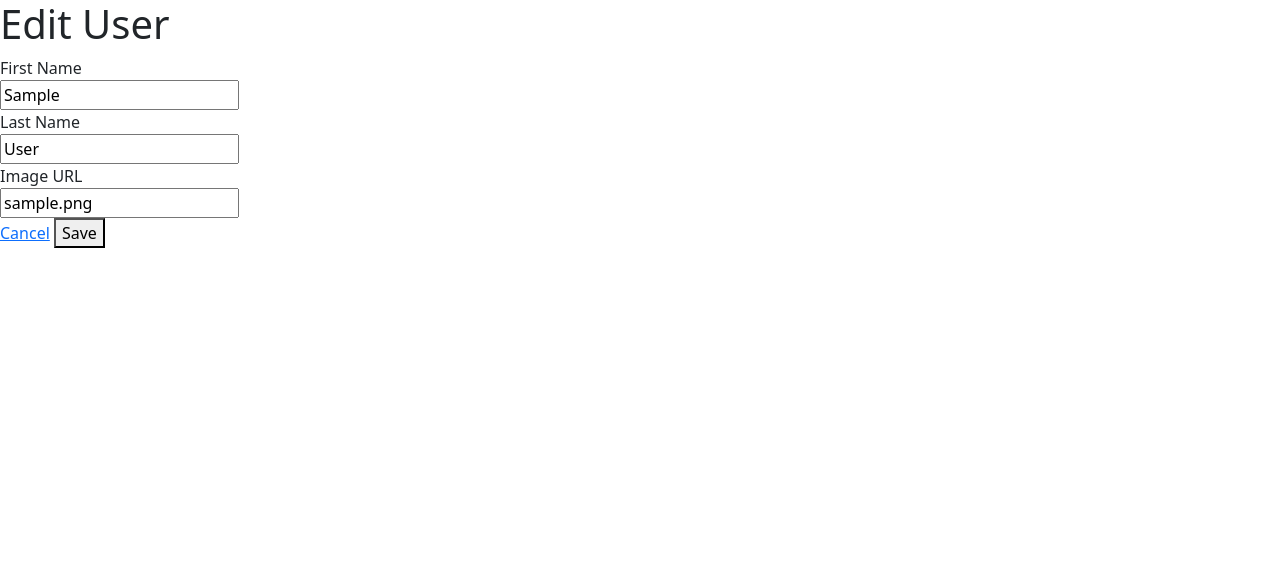
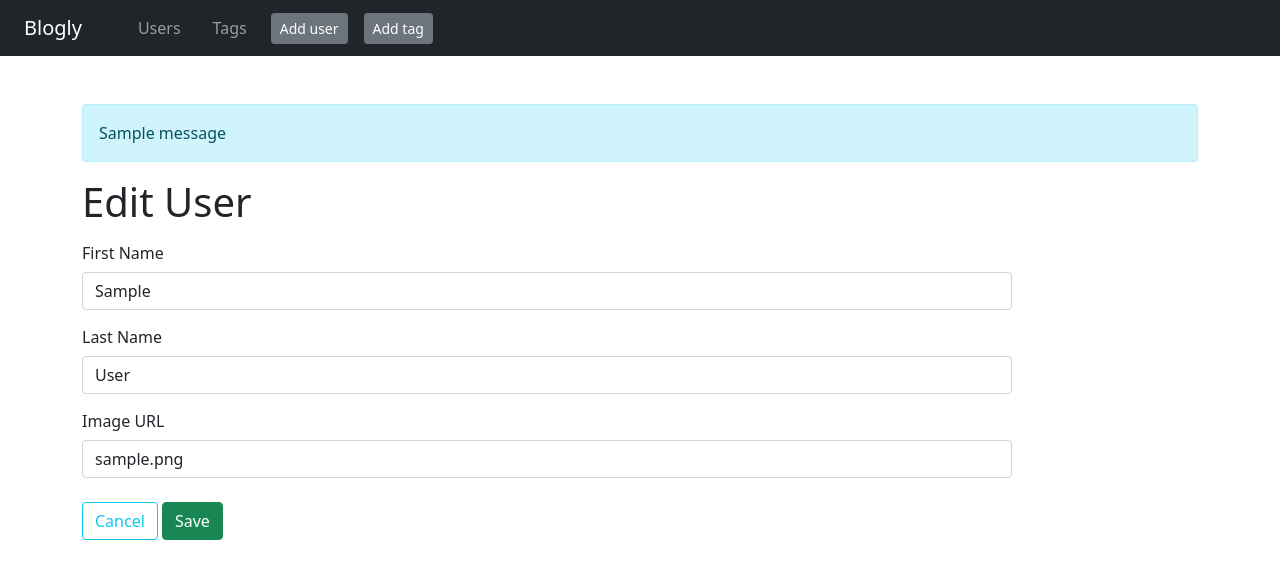
Before and after one commit to hollyabrams/blogly, a Flask app: page /users/1/edit in a window 1280 px wide. Shown: the top 579 px of the page. Run offline with Flask 2, Linux system fonts and the light colour scheme; tables that the repository leaves empty hold one stand-in row (values such as "Sample post"); one stand-in notice (Sample message) is shown.

Commit message:
Added a tagging feature, updated styles

```diff
--- a/app.py
+++ b/app.py
@@ -2,7 +2,7 @@
 
 from flask import Flask, request, render_template, redirect, flash
 from flask_debugtoolbar import DebugToolbarExtension
-from models import db, connect_db, User, Post
+from models import db, connect_db, User, Post, Tag
 
 app = Flask(__name__)
 
@@ -27,6 +27,8 @@
 def page_not_found(e):
     return render_template('404.html'), 404
 
+
+# USERS #####################################################################
 
 @app.route('/users')
 def list_users():
@@ -101,17 +103,23 @@
 def new_posts_form(user_id):
     """Show form to add a post for that user"""
     user = User.query.get_or_404(user_id)
-    return render_template('posts/new.html', user=user)
+    tags = Tag.query.all()
+    return render_template('posts/new.html', user=user, tags=tags)
+
 
 @app.route('/users/<int:user_id>/posts/new', methods=['POST'])
 def new_posts(user_id):
     """Handle add form; add post and redirect to the user detail page."""
     user = User.query.get_or_404(user_id)
-    new_post = Post(title=request.form['title'], content=request.form['content'], user=user)
+    """getlist returns all values for a key in a form"""
+    tag_ids = [int(num) for num in request.form.getlist('tags')]
+    tags = Tag.query.filter(Tag.id.in_(tag_ids)).all()
+    new_post = Post(title=request.form['title'], content=request.form['content'], user=user, tags=tags)
     db.session.add(new_post)
     db.session.commit()
     flash(f'Post "{new_post.title}" added.')
     return redirect(f'/users/{user_id}')
+
 
 @app.route('/posts/<int:post_id>')
 def show_posts(post_id):
@@ -119,11 +127,14 @@
     post = Post.query.get_or_404(post_id)
     return render_template('posts/detail.html', post=post)
 
+
 @app.route('/posts/<int:post_id>/edit')
 def posts_edit(post_id):
     """Show form to edit a post"""
     post = Post.query.get_or_404(post_id)
-    return render_template('posts/edit.html', post=post)
+    tags = Tag.query.all()
+    return render_template('posts/edit.html', post=post, tags=tags)
+
 
 @app.route('/posts/<int:post_id>/edit', methods=['POST'])
 def update_posts(post_id):
@@ -131,10 +142,13 @@
     post = Post.query.get_or_404(post_id)
     post.title = request.form['title']
     post.content = request.form['content']
+    tag_ids = [int(num) for num in request.form.getlist('tags')]
+    post.tags = Tag.query.filter(Tag.id.in_(tag_ids)).all()
     db.session.add(post)
     db.session.commit()
-    flash(f'Post "{post.title}" edited.')
-    return redirect(f'/users/{post.user_id}')
+    flash(f'Post "{ post.title }" edited.')
+    return redirect(f'/users/{ post.user_id }')
+
 
 @app.route('/posts/<int:post_id>/delete', methods=['POST'])
 def delete_posts(post_id):
@@ -142,5 +156,71 @@
     post = Post.query.get_or_404(post_id)
     db.session.delete(post)
     db.session.commit()
-    flash(f'Post "{post.title}" deleted.')
-    return redirect(f'/users/{post.user_id}')
+    flash(f'Post "{ post.title }" deleted.')
+    return redirect(f'/users/{ post.user_id }')
+
+
+# TAGS ###########################################################################
+
+@app.route('/tags')
+def tags_list():
+    """Lists all tags, with links to the tag detail page."""
+    tags = Tag.query.all()
+    return render_template('tags/list.html', tags=tags)
+
+
+@app.route('/tags/new')
+def new_tags_form():
+    """Shows a form to add a new tag"""
+    posts = Post.query.all()
+    return render_template('tags/new.html', posts=posts)
+
+
+@app.route('/tags/new', methods=['POST'])
+def new_tags():
+    """Process add form, adds tag, and redirect to tag list"""
+    post_ids = [int(num) for num in request.form.getlist('posts')]
+    posts = Post.query.filter(Post.id.in_(post_ids)).all()
+    new_tag = Tag(name=request.form['name'], posts=posts)
+    db.session.add(new_tag)
+    db.session.commit()
+    flash(f'Tag "{ new_tag.name }" added.')
+    return redirect('/tags')
+
+
+@app.route('/tags/<int:tag_id>')
+def tag_detail(tag_id):
+    """Show detail about a tag"""
+    tag = Tag.query.get_or_404(tag_id)
+    return render_template('tags/detail.html', tag=tag)
+
+
+@app.route('/tags/<int:tag_id>/edit')
+def edit_tag_form(tag_id):
+    """Show edit form for a tag"""
+    tag = Tag.query.get_or_404(tag_id)
+    posts = Post.query.all()
+    return render_template('tags/edit.html', tag=tag, posts=posts)
+
+
+@app.route('/tags/<int:tag_id>/edit', methods=['POST'])
+def edit_tags(tag_id):
+    """Process edit form, edit tag, and redirects to the tags list"""
+    tag = Tag.query.get_or_404(tag_id)
+    tag.name = request.form['name']
+    post_ids = [int(num) for num in request.form.getlist('posts')]
+    tag.posts = Post.query.filter(Post.id.in_(post_ids)).all()
+    db.session.add(tag)
+    db.session.committ()
+    flash(f'Tag "{ tag.name }" edited.')
+    return redirect('/tags')
+
+
+@app.route('/tags/<int:tag_id>/delete', methods=['POST'])
+def delete_tags(tag_id):
+    """Delete a tag"""
+    tag = Tag.query.get_or_404(tag_id)
+    db.session.delete(tag)
+    db.session.commit()
+    flash(f'Tag "{ tag.name }" deleted.')
+    return redirect('/tags')
--- a/models.py
+++ b/models.py
@@ -10,6 +10,9 @@
     db.init_app(app)
 
 DEFAULT_IMAGE_URL='https://images.app.goo.gl/W6Rnsn5iGPVKALgp7'
+
+
+# USERS ######################################################################
 
 class User(db.Model):
     __tablename__ = 'users'
@@ -31,7 +34,8 @@
         """Method to return full user name"""
         return f'{self.first_name} {self.last_name}'
 
-# POSTS
+
+# POSTS ####################################################################
 
 class Post(db.Model):
     __tablename__ = 'posts'
@@ -54,3 +58,22 @@
     def friendly_date(self):
         """Use strftime to format a datetime into a string"""
         return self.created_at.strftime('%a %b %-d  %Y, %-I:%M %p')
+
+
+# TAGS ####################################################################
+
+class PostTag(db.Model):
+    __tablename__ = 'posts_tags'
+
+    post_id = db.Column(db.Integer, db.ForeignKey('posts.id'), primary_key=True)
+    tag_id = db.Column(db.Integer, db.ForeignKey('tags.id'), primary_key=True)
+
+
+class Tag(db.Model):
+    __tablename__ = 'tags'
+
+    id = db.Column(db.Integer, primary_key=True)
+
+    name = db.Column(db.Text, nullable=False, unique=True)
+
+    posts = db.relationship('Post', secondary='posts_tags', backref='tags')
--- a/templates/base.html
+++ b/templates/base.html
@@ -9,7 +9,28 @@
     <link rel="stylesheet" href="/static/style.css">
 </head>
 <body>
-    <div>
+    <nav class="navbar navbar-expand-lg navbar-dark bg-dark">
+        <a class="navbar-brand px-4" href="/">Blogly</a>
+        <ul class="navbar-nav">
+          <li class="nav-item px-2"><a class="nav-link" href="/users">Users</a></li>
+        </ul>
+        <ul class="navbar-nav px-2">
+          <li class="nav-item"><a class="nav-link" href="/tags">Tags</a></li>
+        </ul>
+        <ul class="navbar-nav">
+          <li class="nav-item px-2">
+            <a class="btn btn-sm btn-secondary" href="/users/new">Add user</a>
+          </li>
+          <li class="nav-item px-2">
+            <a class="btn btn-sm btn-secondary" href="/tags/new">Add tag</a>
+          </li>
+        </ul>
+      </nav>
+    <div class="container mt-5">
+        {% for msg in get_flashed_messages() %}
+        <div class="alert alert-info">{{ msg }}</div>
+        {% endfor %}
+
         {% block content %}
 
         {% endblock %}
--- a/templates/users/edit.html
+++ b/templates/users/edit.html
@@ -5,31 +5,30 @@
 <h1>Edit User</h1>
 
 <form method="POST">
-    <div>
-        <label for="first_name">First Name</label>
-        <div>
-            <input type="text" id="first_name" name="first_name" value="{{ user.first_name }}">
+    <div class="form-group">
+        <label for="first_name" class="col-sm-2 col-form-label">First Name</label>
+        <div class="col-sm-10">
+            <input class="form-control" type="text" id="first_name" name="first_name" value="{{ user.first_name }}">
         </div>
     </div>
 
-    <div>
-        <label for="last_name">Last Name</label>
-        <div>
-            <input type="text" id="last_name" name="last_name" value="{{ user.last_name }}">
+    <div class="form-group mt-2">
+        <label for="last_name" class="col-sm-2 col-form-label">Last Name</label>
+        <div class="col-sm-10">
+            <input class="form-control" type="text" id="last_name" name="last_name" value="{{ user.last_name }}">
         </div>
     </div>
 
-    <div>
-        <label for="image_url">Image URL</label>
-        <div>
-            <input type="text" id="image_url" name="image_url" value="{{ user.image_url }}">
+    <div class="form-group mt-2">
+        <label for="image_url" class="col-sm-2 col-form-label">Image URL</label>
+        <div class="col-sm-10">
+            <input class="form-control" type="text" id="image_url" name="image_url" value="{{ user.image_url }}">
         </div>
     </div>
 
-    <div>
-        <a href="/users">Cancel</a>
-        <button type="submit">Save</button>
+    <div class="form-group mt-4">
+            <a href="/users" class="btn btn-outline-info float-right">Cancel</a>
+            <button type="submit" class="btn btn-success float-right">Save</button>
     </div>
-</form>
 
 {% endblock %}
--- a/templates/users/list.html
+++ b/templates/users/list.html
@@ -11,7 +11,6 @@
     {% endfor %}
 </ul>
 
-<p><a href="/users/new" class="btn btn-info">Add user</a></p>
-
+<p><a href="/users/new" class="btn btn-secondary">Add User</a></p>
 
 {% endblock %}
```
Also changed, not shown: templates/posts/detail.html (+9 -1 lines), templates/posts/edit.html (+20 -11 lines), templates/posts/homepage.html (+18 -4 lines), templates/posts/new.html (+9 -0 lines), templates/tags/detail.html (added, +18 -0 lines), templates/tags/edit.html (added, +32 -0 lines), templates/tags/list.html (added, +17 -0 lines), templates/tags/new.html (added, +32 -0 lines), templates/users/detail.html (+9 -8 lines), templates/users/new.html (+12 -12 lines).
